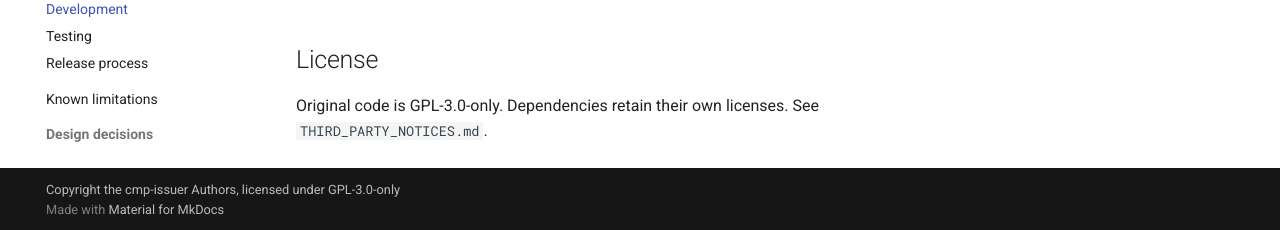
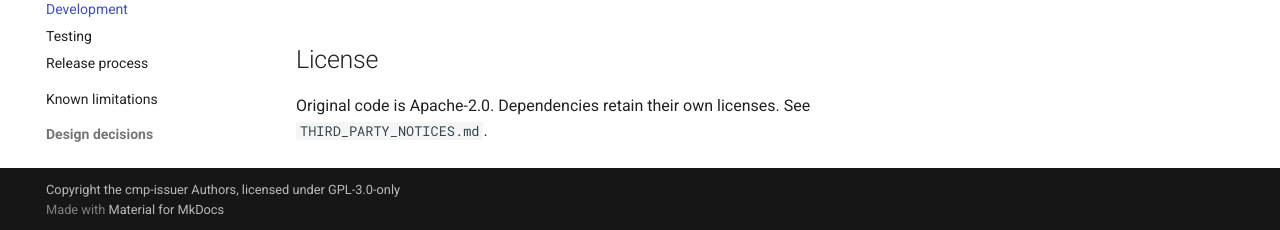
Before and after one commit to misiektoja/cmp-issuer, an MkDocs documentation site: the page built from docs/development/development.md, in a window 1280 px wide and 900 px high, scrolled down 1458 px. Shown: the part 667-897 px from the top of the window. Built offline with MkDocs 1.6.1 and Material for MkDocs 9.7.7, drawn with Linux system fonts in a browser that asks for light colours; comment, search, counter and statistics services are not loaded.

Commit message:
docs(development): name Apache-2.0 as the code license

```diff
--- a/docs/development/development.md
+++ b/docs/development/development.md
@@ -69,4 +69,4 @@ CMP encoding and protection sit behind project-owned interfaces. go-pkicmp types
 
 ## License
 
-Original code is GPL-3.0-only. Dependencies retain their own licenses. See `THIRD_PARTY_NOTICES.md`.
+Original code is Apache-2.0. Dependencies retain their own licenses. See `THIRD_PARTY_NOTICES.md`.
```
